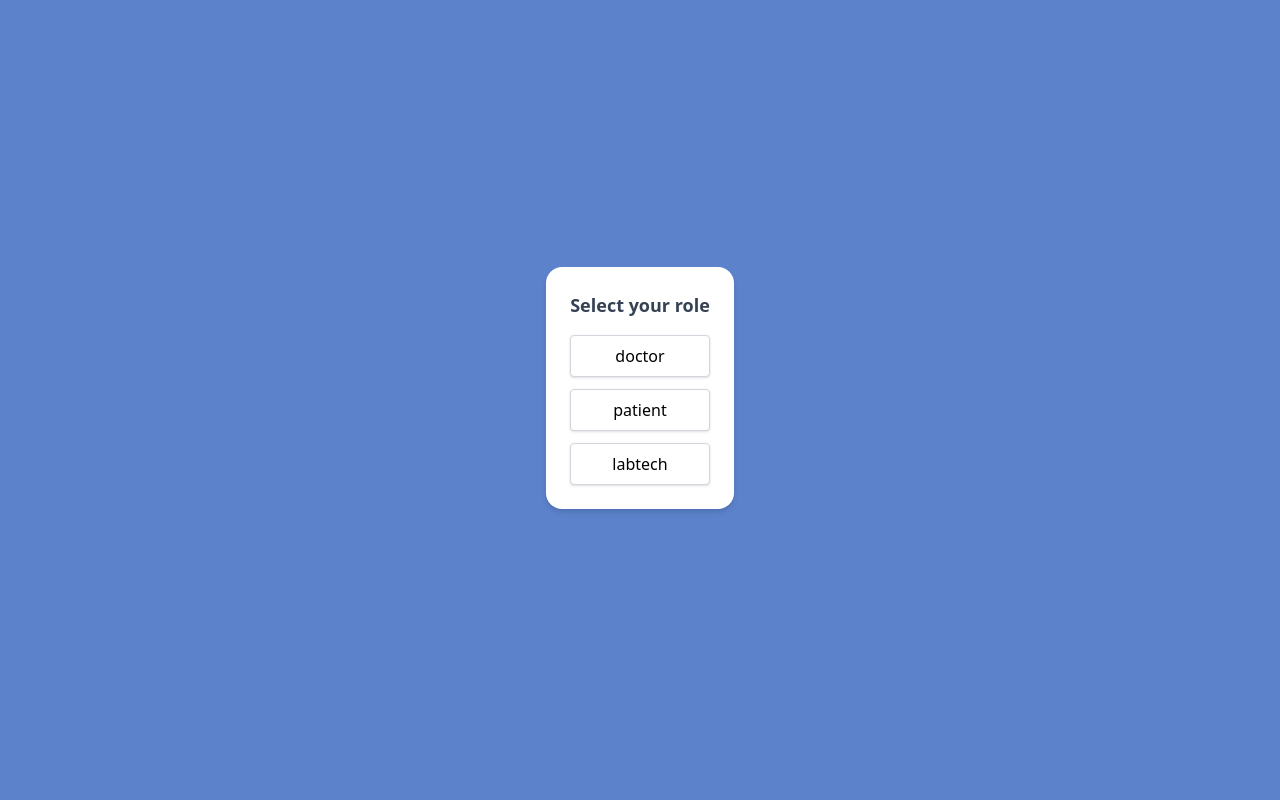
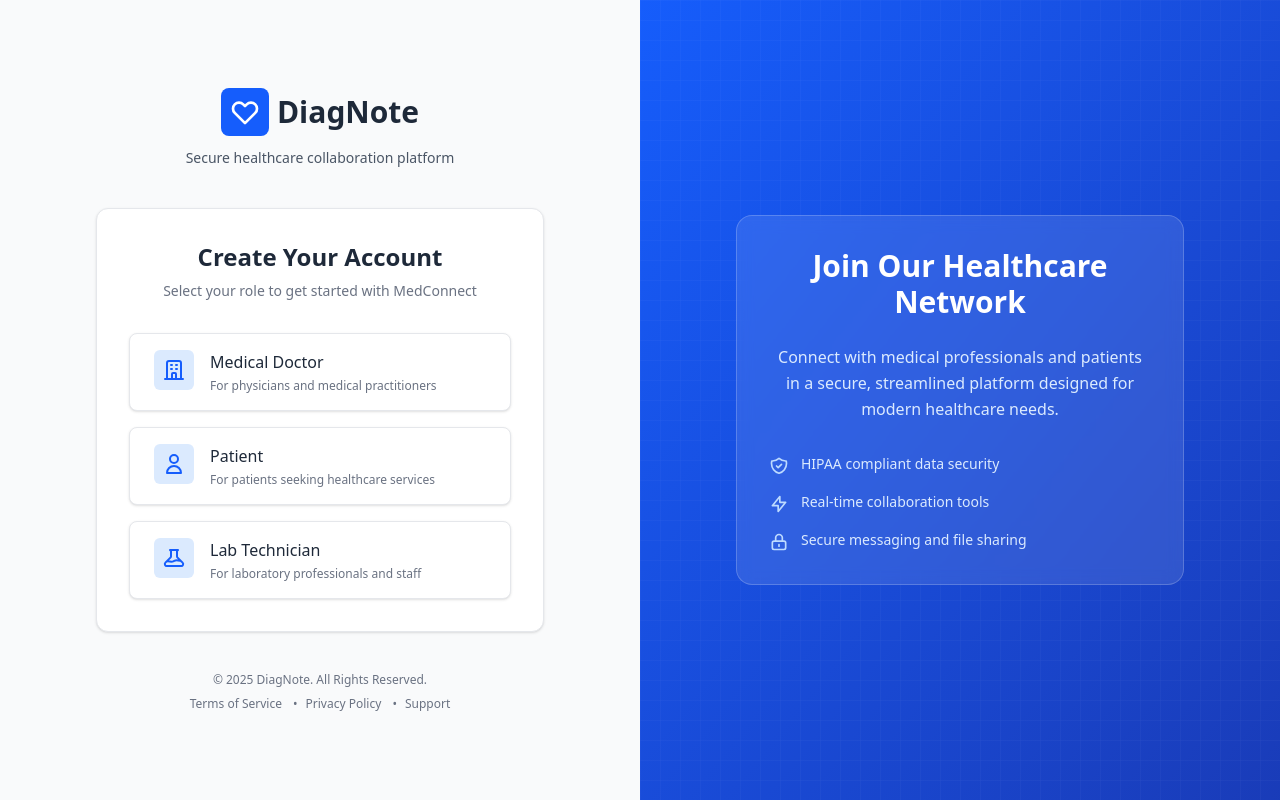
Before and after one commit to akith22/DiagNote, a React (Vite) app in the folder frontend/: page /register in a window 1280 px wide. Built offline with nearby package versions, Linux system fonts and the light colour scheme.

Commit message:
SCRUM-110 refined the register interface ui

```diff
--- a/frontend/src/assets/pages/Register.tsx
+++ b/frontend/src/assets/pages/Register.tsx
@@ -15,44 +15,106 @@ const Register = () => {
   }) => {
     try {
       await registerUser(formData);
-      //   navigate("/login");
+      // navigate("/login");
     } catch {
       alert("Registration failed");
     }
   };
 
+  // Professional healthcare icons (using Heroicons for consistency)
+  const RoleIcons = {
+    DOCTOR: (
+      <svg xmlns="http://www.w3.org/2000/svg" className="h-6 w-6" fill="none" viewBox="0 0 24 24" stroke="currentColor">
+        <path strokeLinecap="round" strokeLinejoin="round" strokeWidth={2} d="M19 21V5a2 2 0 00-2-2H7a2 2 0 00-2 2v16m14 0h2m-2 0h-5m-9 0H3m2 0h5M9 7h1m-1 4h1m4-4h1m-1 4h1m-5 10v-5a1 1 0 011-1h2a1 1 0 011 1v5m-4 0h4" />
+      </svg>
+    ),
+    PATIENT: (
+      <svg xmlns="http://www.w3.org/2000/svg" className="h-6 w-6" fill="none" viewBox="0 0 24 24" stroke="currentColor">
+        <path strokeLinecap="round" strokeLinejoin="round" strokeWidth={2} d="M16 7a4 4 0 11-8 0 4 4 0 018 0zM12 14a7 7 0 00-7 7h14a7 7 0 00-7-7z" />
+      </svg>
+    ),
+    LABTECH: (
+      <svg xmlns="http://www.w3.org/2000/svg" className="h-6 w-6" fill="none" viewBox="0 0 24 24" stroke="currentColor">
+        <path strokeLinecap="round" strokeLinejoin="round" strokeWidth={2} d="M19.428 15.428a2 2 0 00-1.022-.547l-2.387-.477a6 6 0 00-3.86.517l-.318.158a6 6 0 01-3.86.517L6.05 15.21a2 2 0 00-1.806.547M8 4h8l-1 1v5.172a2 2 0 00.586 1.414l5 5c1.26 1.26.367 3.414-1.415 3.414H4.828c-1.782 0-2.674-2.154-1.414-3.414l5-5A2 2 0 009 10.172V5L8 4z" />
+      </svg>
+    )
+  };
+
   return (
-    <div className="flex items-center justify-center min-h-screen bg-[#5C82CB]">
-      <div>
-        {/* Role selection buttons */}
+    <div className="flex min-h-screen bg-white">
+      {/* Left Section (Form) with soft grey background */}
+      <div className="w-full lg:w-1/2 flex items-center justify-center bg-gray-50 px-6 py-10">
+        <div className="w-full max-w-md">
+          {/* Logo/Brand */}
+          <div className="mb-10 text-center">
+            <div className="flex items-center justify-center space-x-2">
+              <div className="bg-blue-600 p-2 rounded-lg">
+                <svg xmlns="http://www.w3.org/2000/svg" className="h-8 w-8 text-white" fill="none" viewBox="0 0 24 24" stroke="currentColor">
+                  <path strokeLinecap="round" strokeLinejoin="round" strokeWidth={2} d="M4.318 6.318a4.5 4.5 0 000 6.364L12 20.364l7.682-7.682a4.5 4.5 0 00-6.364-6.364L12 7.636l-1.318-1.318a4.5 4.5 0 00-6.364 0z" />
+                </svg>
+              </div>
+              <h1 className="text-3xl font-bold text-gray-800">DiagNote</h1>
+            </div>
+            <p className="text-gray-600 mt-3 text-sm">Secure healthcare collaboration platform</p>
+          </div>
+
+          {/* Role selection */}
           {!selectedRole && (
-          <div className="mb-6 flex gap-4 justify-center">
-            <div className="bg-white p-6 rounded-2xl shadow-md w-full max-w-md text-center">
-              <h2 className="mb-4 text-lg font-semibold text-gray-700">
-                Select your role
+            <div className="bg-white p-8 rounded-xl shadow-sm border border-gray-200">
+              <h2 className="mb-2 text-2xl font-semibold text-gray-800 text-center">
+                Create Your Account
               </h2>
-              <div className="flex flex-col gap-3">
-                {["DOCTOR", "PATIENT", "LABTECH"].map((role) => (
+              <p className="text-gray-500 text-center text-sm mb-8">
+                Select your role to get started with MedConnect
+              </p>
+              <div className="flex flex-col gap-4">
+                {[
+                  { role: "DOCTOR", label: "Medical Doctor", desc: "For physicians and medical practitioners" },
+                  { role: "PATIENT", label: "Patient", desc: "For patients seeking healthcare services" },
+                  { role: "LABTECH", label: "Lab Technician", desc: "For laboratory professionals and staff" }
+                ].map(({ role, label, desc }) => (
                   <button
                     key={role}
-                    className="px-4 py-2 bg-white rounded shadow hover:bg-gray-100 border border-gray-300"
+                    className="w-full px-6 py-4 bg-white rounded-lg border border-gray-200 hover:border-blue-500 hover:bg-blue-50 transition-all duration-200 flex items-start gap-4 shadow-sm text-left"
                     onClick={() => setSelectedRole(role)}
                   >
-                    {role.toLocaleLowerCase()}
+                    <div className="bg-blue-100 p-2 rounded-md text-blue-600">
+                      {RoleIcons[role as keyof typeof RoleIcons]}
+                    </div>
+                    <div>
+                      <span className="font-medium text-gray-800 block">{label}</span>
+                      <span className="text-xs text-gray-500 block mt-1">{desc}</span>
+                    </div>
                   </button>
                 ))}
               </div>
             </div>
-          </div>
           )}
 
-        {/* AuthForm appears after role selection */}
+          {/* AuthForm */}
           {selectedRole && (
-          <>
-            <p className="mb-4 text-center text-white">
+            <div className="bg-white p-8 rounded-xl shadow-sm border border-gray-200">
+              <button
+                onClick={() => setSelectedRole("")}
+                className="flex items-center text-sm text-gray-500 mb-6 hover:text-gray-700 transition-colors"
+              >
+                <svg xmlns="http://www.w3.org/2000/svg" className="h-4 w-4 mr-1" fill="none" viewBox="0 0 24 24" stroke="currentColor">
+                  <path strokeLinecap="round" strokeLinejoin="round" strokeWidth={2} d="M15 19l-7-7 7-7" />
+                </svg>
+                Back to role selection
+              </button>
+
+              <div className="flex items-center justify-center mb-6">
+                <div className="bg-blue-100 p-3 rounded-full text-blue-600 mr-3">
+                  {RoleIcons[selectedRole as keyof typeof RoleIcons]}
+                </div>
+                <p className="text-gray-600">
                   Registering as:{" "}
-              <span className="font-semibold">{selectedRole}</span>
+                  <span className="font-semibold text-blue-600">
+                    {selectedRole.toLowerCase()}
+                  </span>
                 </p>
+              </div>
 
               <AuthForm
                 isRegister
@@ -61,14 +123,71 @@ const Register = () => {
                 }
               />
 
-            <p className="text-sm text-center mt-4">
+              <p className="text-sm text-center mt-8 text-gray-600">
                 Already have an account?{" "}
-              <a href="/login" className="text-primary-2 hover:underline">
-                Login
+                <a href="/login" className="text-blue-600 font-medium hover:underline">
+                  Sign in
                 </a>
               </p>
-          </>
+            </div>
           )}
+
+          {/* Footer */}
+          <div className="mt-10 text-center text-xs text-gray-500">
+            <p>© 2025 DiagNote. All Rights Reserved.</p>
+            <p className="mt-2">
+              <a href="#" className="hover:text-gray-700 mx-2">Terms of Service</a> •
+              <a href="#" className="hover:text-gray-700 mx-2">Privacy Policy</a> •
+              <a href="#" className="hover:text-gray-700 mx-2">Support</a>
+            </p>
+          </div>
+        </div>
+      </div>
+
+      {/* Right Section (Professional Healthcare Image) */}
+      <div className="hidden lg:flex w-1/2 bg-gradient-to-br from-blue-600 to-blue-800 items-center justify-center p-12 relative">
+        {/* Background pattern */}
+        <div className="absolute inset-0 opacity-10">
+          <svg width="100%" height="100%" xmlns="http://www.w3.org/2000/svg">
+            <defs>
+              <pattern id="smallGrid" width="20" height="20" patternUnits="userSpaceOnUse">
+                <path d="M 20 0 L 0 0 0 20" fill="none" stroke="white" strokeWidth="0.5"/>
+              </pattern>
+            </defs>
+            <rect width="100%" height="100%" fill="url(#smallGrid)" />
+          </svg>
+        </div>
+
+        <div className="max-w-md text-white text-center relative z-10">
+          <div className="bg-white/10 backdrop-blur-sm p-8 rounded-2xl border border-white/20">
+            <h2 className="text-3xl font-bold mb-6">Join Our Healthcare Network</h2>
+            <p className="text-blue-100 mb-8 leading-relaxed">
+              Connect with medical professionals and patients in a secure, streamlined platform designed for modern healthcare needs.
+            </p>
+
+            {/* Feature list */}
+            <div className="space-y-4 text-left">
+              <div className="flex items-start">
+                <svg xmlns="http://www.w3.org/2000/svg" className="h-5 w-5 text-blue-200 mr-3 mt-0.5" fill="none" viewBox="0 0 24 24" stroke="currentColor">
+                  <path strokeLinecap="round" strokeLinejoin="round" strokeWidth={2} d="M9 12l2 2 4-4m5.618-4.016A11.955 11.955 0 0112 2.944a11.955 11.955 0 01-8.618 3.04A12.02 12.02 0 003 9c0 5.591 3.824 10.29 9 11.622 5.176-1.332 9-6.03 9-11.622 0-1.042-.133-2.052-.382-3.016z" />
+                </svg>
+                <span className="text-blue-100 text-sm">HIPAA compliant data security</span>
+              </div>
+              <div className="flex items-start">
+                <svg xmlns="http://www.w3.org/2000/svg" className="h-5 w-5 text-blue-200 mr-3 mt-0.5" fill="none" viewBox="0 0 24 24" stroke="currentColor">
+                  <path strokeLinecap="round" strokeLinejoin="round" strokeWidth={2} d="M13 10V3L4 14h7v7l9-11h-7z" />
+                </svg>
+                <span className="text-blue-100 text-sm">Real-time collaboration tools</span>
+              </div>
+              <div className="flex items-start">
+                <svg xmlns="http://www.w3.org/2000/svg" className="h-5 w-5 text-blue-200 mr-3 mt-0.5" fill="none" viewBox="0 0 24 24" stroke="currentColor">
+                  <path strokeLinecap="round" strokeLinejoin="round" strokeWidth={2} d="M12 15v2m-6 4h12a2 2 0 002-2v-6a2 2 0 00-2-2H6a2 2 0 00-2 2v6a2 2 0 002 2zm10-10V7a4 4 0 00-8 0v4h8z" />
+                </svg>
+                <span className="text-blue-100 text-sm">Secure messaging and file sharing</span>
+              </div>
+            </div>
+          </div>
+        </div>
       </div>
     </div>
   );
```
Also changed, not shown: 2 other files (tests, documents, lock files or other folders). Lines whose indentation alone changed are shown as unchanged.
